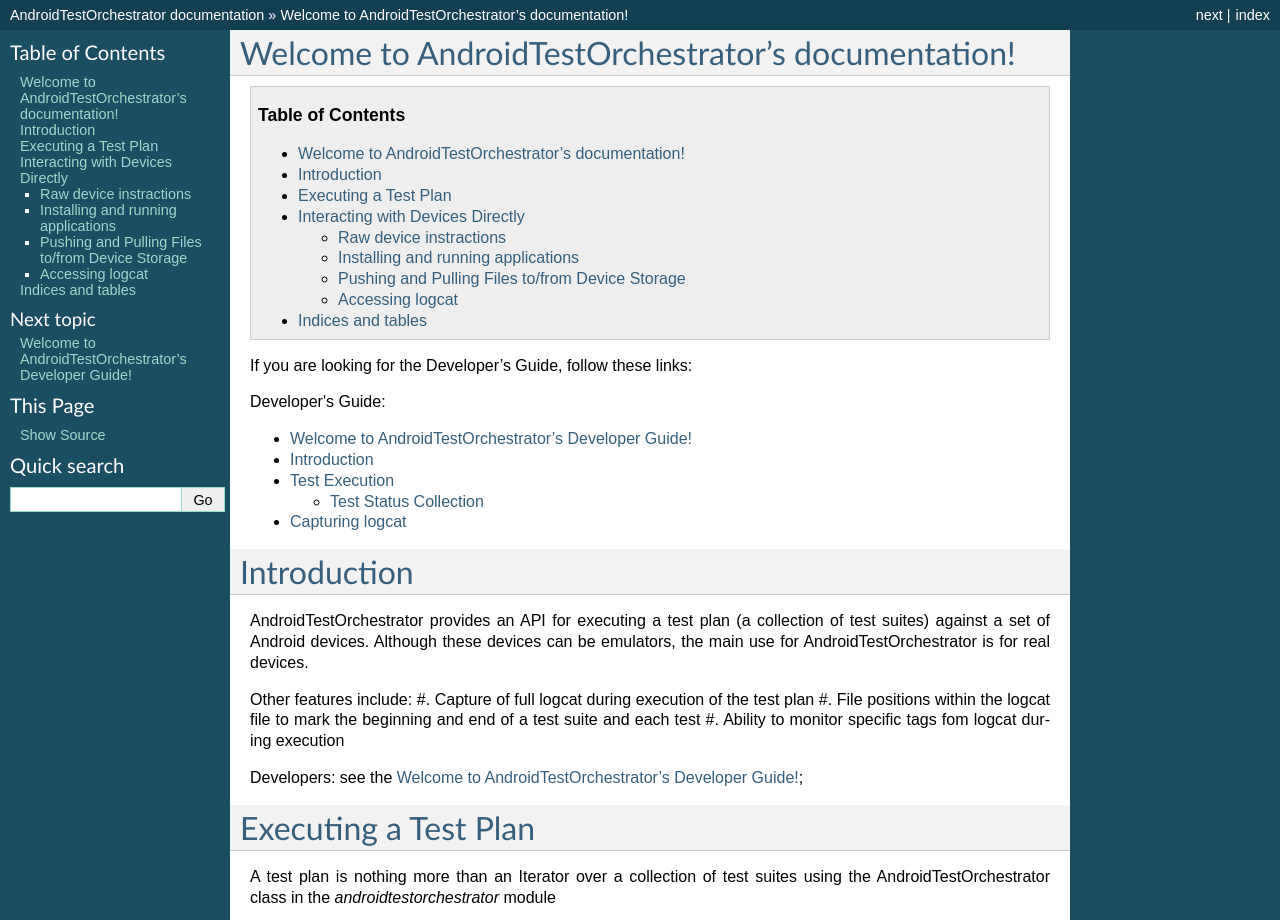
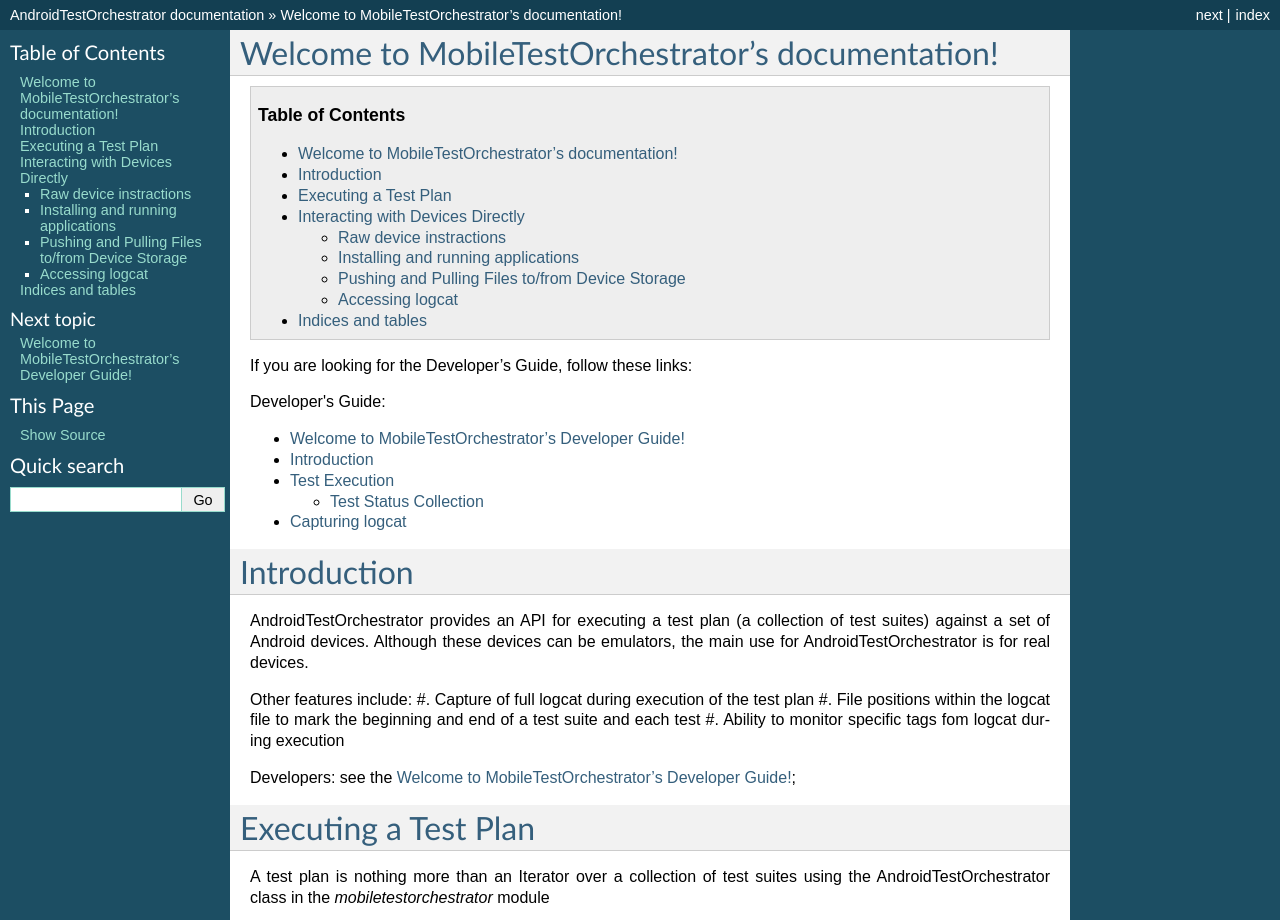
Before and after one commit to jrusnakli/mobile_test_orchestrator, a Sphinx documentation site: the page built from docs/index.rst, in a window 1280 px wide and 1400 px high, cut to the strip 0-920 px from the top of the window. Built offline with Sphinx 7.4.7, drawn with Linux system fonts in a browser that asks for light colours; some of the changed text lies outside the part shown.

Commit message:
update docs under rename

```diff
--- a/docs/developer_guide.rst
+++ b/docs/developer_guide.rst
@@ -1,6 +1,6 @@
 .. _developer_guide:
 
-Welcome to AndroidTestOrchestrator's Developer Guide!
+Welcome to MobileTestOrchestrator's Developer Guide!
 =====================================================
 .. contents:: Table of Contents
 
--- a/docs/index.rst
+++ b/docs/index.rst
@@ -3,7 +3,7 @@
    You can adapt this file completely to your liking, but it should at least
    contain the root `toctree` directive.
 
-Welcome to AndroidTestOrchestrator's documentation!
+Welcome to MobileTestOrchestrator's documentation!
 ===================================================
 .. contents:: Table of Contents
 
@@ -39,13 +39,13 @@ Executing a Test Plan
 =====================
 
 A test plan is nothing more than an Iterator over a collection of test suites using the AndroidTestOrchestrator class
-in the `androidtestorchestrator` module
+in the `mobiletestorchestrator` module
 
-.. autoclass:: androidtestorchestrator.TestSuite
+.. autoclass:: mobiletestorchestrator.TestSuite
 
 A plan is executed via the top-level class:
 
-.. automodule:: androidtestorchestrator
+.. automodule:: mobiletestorchestrator
    :members: AndroidTestOrchestrator
 
 .. _device_interactions:
@@ -58,29 +58,29 @@ However, for more advanced use cases, this may be useful.
 
 Raw device instractions
 -----------------------
-From the `androidorchestrator.application` device:
+From the `mobiletestorchestrator.application` device:
 
-.. automodule:: androidtestorchestrator.device
+.. automodule:: mobiletestorchestrator.device
    :members: Device
 
 Installing and running applications
 -----------------------------------
 
-From the `androidorchestrator.application` module:
+From the `mobiletestorchestrator.application` module:
 
-.. automodule:: androidtestorchestrator.application
+.. automodule:: mobiletestorchestrator.application
    :members: Application, ServiceApplication, TestApplication
 
 Pushing and Pulling Files to/from Device Storage
 ------------------------------------------------
 
-.. automodule:: androidtestorchestrator.devicestorage
+.. automodule:: mobiletestorchestrator.devicestorage
    :members: DeviceStorage
 
 Accessing logcat
 ----------------
 
-.. automodule:: androidtestorchestrator.devicelog
+.. automodule:: mobiletestorchestrator.devicelog
    :members: DeviceLog
 
 
```
